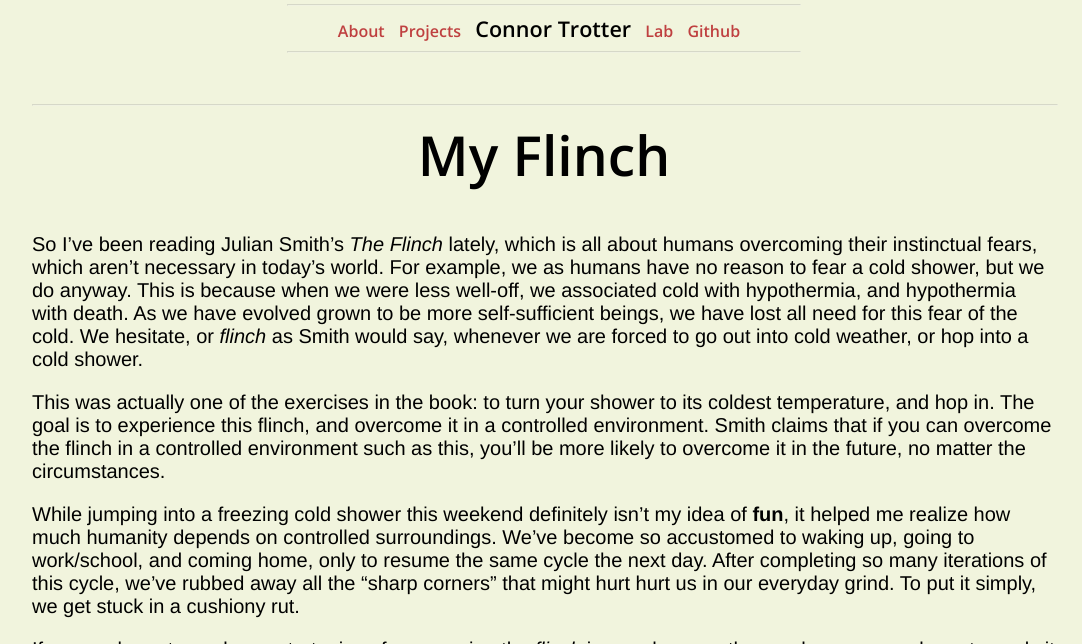
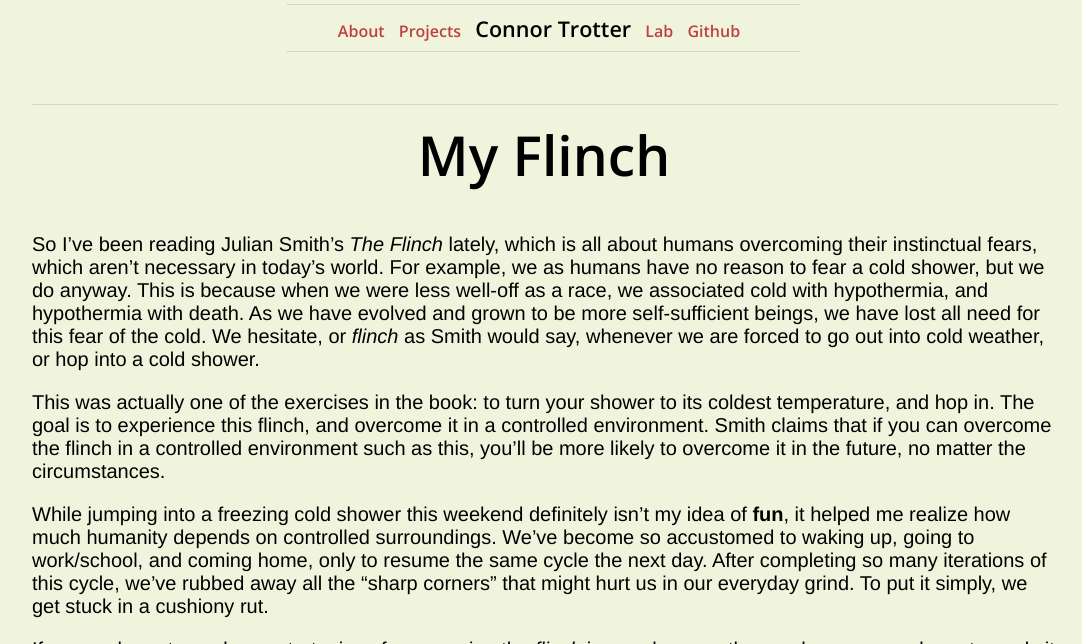
Before and after one commit to touchRED/touchRED.github.io, a Jekyll site: the page built from _posts/2013-03-30-flinch.md, in a window 1280 px wide, cut to the strip 256-900 px from the top of the page. Shown: the whole strip, without its empty margins (96-1178 px from the left). Built offline with Jekyll 4.4.1, drawn with Linux system fonts in a browser that asks for light colours; nearby versions of some CDN libraries.

Commit message:
Update 2013-03-30-flinch.md
fixed errors

```diff
--- a/_posts/2013-03-30-flinch.md
+++ b/_posts/2013-03-30-flinch.md
@@ -3,11 +3,11 @@ layout: post
 title: My Flinch
 ---
 
-So I've been reading Julian Smith's _The Flinch_ lately, which is all about humans overcoming their instinctual fears, which aren't necessary in today's world. For example, we as humans have no reason to fear a cold shower, but we do anyway. This is because when we were less well-off, we associated cold with hypothermia, and hypothermia with death. As we have evolved grown to be more self-sufficient beings, we have lost all need for this fear of the cold. We hesitate, or _flinch_ as Smith would say, whenever we are forced to go out into cold weather, or hop into a cold shower.
+So I've been reading Julian Smith's _The Flinch_ lately, which is all about humans overcoming their instinctual fears, which aren't necessary in today's world. For example, we as humans have no reason to fear a cold shower, but we do anyway. This is because when we were less well-off as a race, we associated cold with hypothermia, and hypothermia with death. As we have evolved and grown to be more self-sufficient beings, we have lost all need for this fear of the cold. We hesitate, or _flinch_ as Smith would say, whenever we are forced to go out into cold weather, or hop into a cold shower.
 
 This was actually one of the exercises in the book: to turn your shower to its coldest temperature, and hop in. The goal is to experience this flinch, and overcome it in a controlled environment. Smith claims that if you can overcome the flinch in a controlled environment such as this, you'll be more likely to overcome it in the future, no matter the circumstances.
 
-While jumping into a freezing cold shower this weekend definitely isn't my idea of **fun**, it helped me realize how much humanity depends on controlled surroundings. We've become so accustomed to waking up, going to work/school, and coming home, only to resume the same cycle the next day. After completing so many iterations of this cycle, we've rubbed away all the "sharp corners" that might hurt hurt us in our everyday grind. To put it simply, we get stuck in a cushiony rut.
+While jumping into a freezing cold shower this weekend definitely isn't my idea of **fun**, it helped me realize how much humanity depends on controlled surroundings. We've become so accustomed to waking up, going to work/school, and coming home, only to resume the same cycle the next day. After completing so many iterations of this cycle, we've rubbed away all the "sharp corners" that might hurt us in our everyday grind. To put it simply, we get stuck in a cushiony rut.
 
 If we can learn to apply our strategies of overcoming the _flinch_ in our showers, then perhaps we can learn to apply it in our daily routine as well.
 
```
